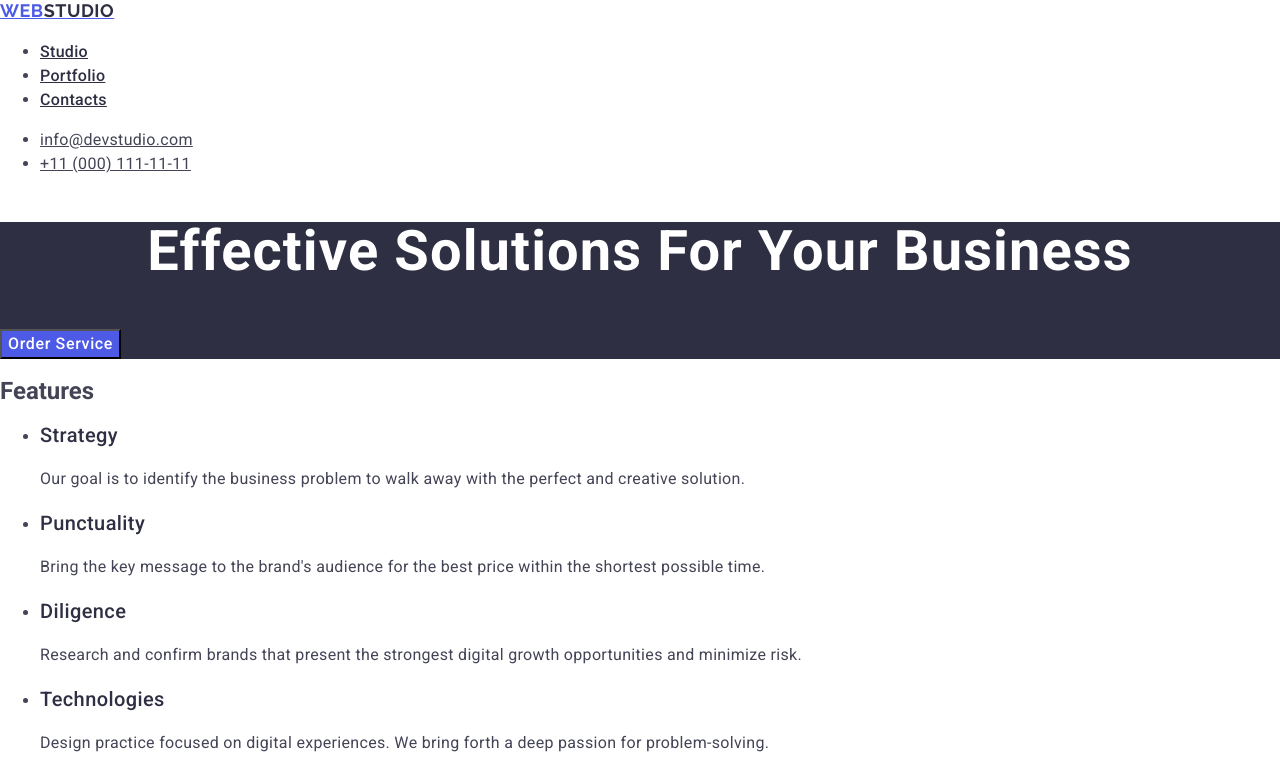
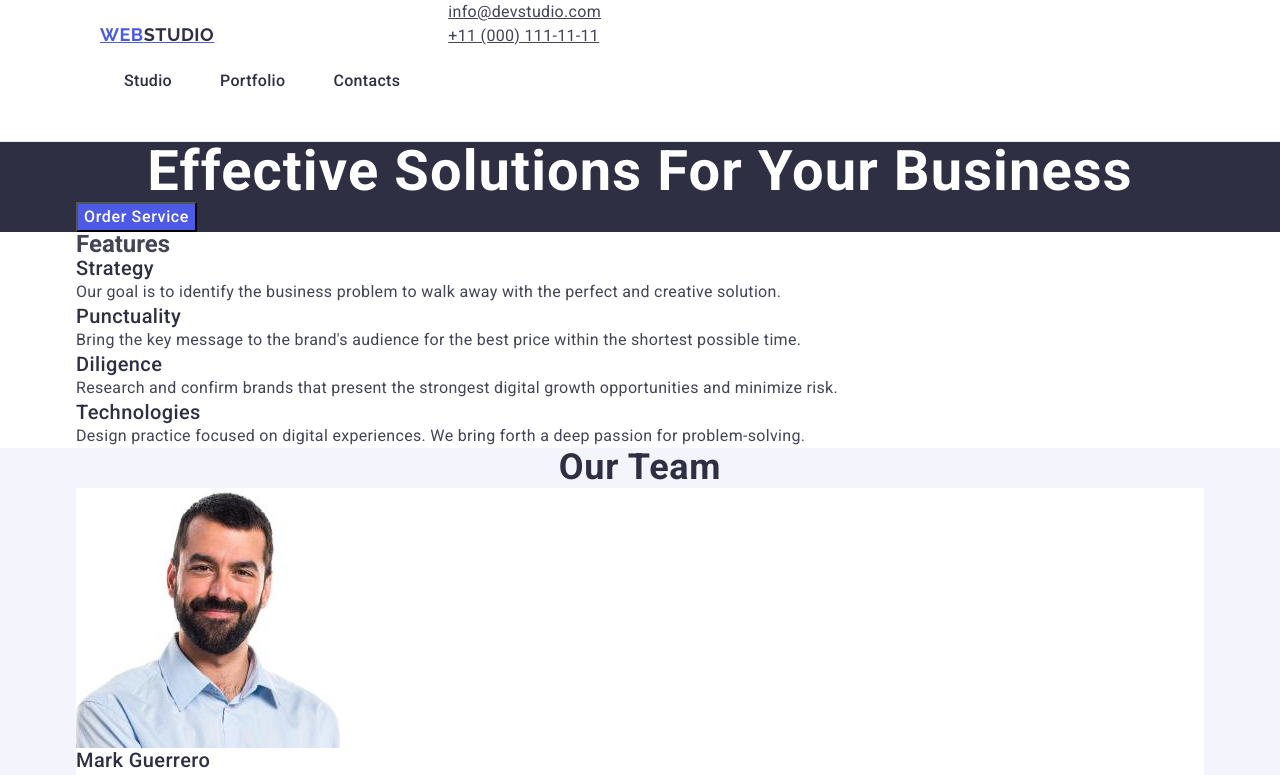
Before and after one commit to damiopaul/goit-markup-hw-03, a plain HTML site: page index.html in a window 1280 px wide. Shown: the top 775 px of the page. Drawn offline with nearby package versions, Linux system fonts and the light colour scheme.

Commit message:
first changes

```diff
--- a/css/styles.css
+++ b/css/styles.css
@@ -1,3 +1,22 @@
+h1,
+h2,
+h3,
+h4,
+h5,
+h6,
+p {
+    margin-top: 0;
+    margin-bottom: 0;
+}
+img {
+    display: block;
+}
+ul {
+    list-style: none;
+    margin-top: 0;
+    margin-bottom: 0;
+    padding-left: 0;
+}
 
 body {
     font-family: "Roboto", sans-serif;
@@ -7,6 +26,35 @@ body {
     line-height: 24px;
     letter-spacing: 2%;
     background-color: #FFFFFF;
+}
+.container {
+    width: 1158px;
+    padding: 0 15px;
+    margin: 0 auto;
+}
+.page-header {
+    border-bottom: 1px solid #e7e9fc;
+}
+
+.page-header .container {
+    display: flex;
+}
+.link, .menu {
+    text-decoration: none;
+    display: block;
+    padding: 24px 24px;
+
+}
+
+
+a {
+    display: block;
+}
+.navigation {
+    display: flex;
+}
+.contact {
+    display: flex;
 }
 .logo {
     font-family: "Raleway", sans-serif;
@@ -25,6 +73,7 @@ body {
     font-weight: 500;
     letter-spacing: 0.02em;
     color: #2e2f42;
+    padding:
 }
 .link:hover,
 .link:focus {
--- a/index.html
+++ b/index.html
@@ -14,8 +14,9 @@
         <link rel="stylesheet" href="./css/styles.css">
   </head>
   <body>
-    <header>
-      <nav>
+    <header class="page-header">
+      <div class="container">
+        <nav class="menu">
           <a href="./index.html" class="logo">Web<span class="sub-logo">Studio</span></a>
           <ul class="navigation">
             <li>
@@ -30,7 +31,7 @@
           </ul>
         </nav>
         <address class="contact-list">
-        <ul>
+          <ul class="address-menu">
             <li>
               <a href="mailto:info@devstudio.com" class="contact">info@devstudio.com</a>
             </li>
@@ -39,14 +40,20 @@
             </li>
           </ul>
         </address>
+      </div>
+
     </header>
     <main>
       <section class="hero-section">
+        <div class="container">
           <h1 class="section-title">Effective Solutions for Your Business</h1>
           <button type="button" class="order-button">Order Service</button>
+        </div>
+
       </section>
 
       <section>
+        <div class="container">
           <h2>Features</h2>
           <ul>
             <li>
@@ -78,8 +85,11 @@
               </p>
             </li>
           </ul>
+        </div>
+
       </section>
       <section class="our-team-section">
+        <div class="container">
           <h2 class="section-title">Our Team</h2>
           <ul>
             <li class="image-background">
@@ -93,77 +103,67 @@
               <p class="description">Frontend Developer</p>
             </li>
             <li class="image-background">
-            <img src="./images/camila.jpg" alt="Camila Garcia" width="264"  />
+              <img src="./images/camila.jpg" alt="Camila Garcia" width="264" />
               <h3 class="list-title">Camila Garcia</h3>
               <p class="description">Marketing</p>
             </li>
             <li class="image-background">
-            <img src="./images/daniel.jpg" alt="Daniel Wilson" width="264"  />
+              <img src="./images/daniel.jpg" alt="Daniel Wilson" width="264" />
               <h3 class="list-title">Daniel Wilson</h3>
               <p class="description">UI Designer</p>
             </li>
           </ul>
+        </div>
+
       </section>
       <section>
+        <div class="container">
           <h2 class="section-title">Our Portfolio</h2>
           <ul>
             <li>
-            <img
-            src="./images/bankapp.jpg"
-            alt="Banking App"
-            width="360">
+              <img src="./images/bankapp.jpg" alt="Banking App" width="360">
               <h3 class="list-title">Banking App</h3>
               <p class="description">App</p>
             </li>
             <li>
-            <img
-            src="./images/cashlesspayment.jpg"
-            alt="Cashless Payment"
-            width="360">
+              <img src="./images/cashlesspayment.jpg" alt="Cashless Payment" width="360">
               <h3 class="list-title">Cashless Payment</h3>
               <p class="description">Marketing</p>
             </li>
             <li>
-            <img
-            src="./images/meditationapp.jpg"
-            alt="Meditaion App"
-            width="360">
+              <img src="./images/meditationapp.jpg" alt="Meditaion App" width="360">
               <h3 class="list-title">Meditation App</h3>
               <p class="description">App</p>
             </li>
             <li>
-            <img
-            src="./images/taxiservice.jpg"
-            alt="Taxi Service"
-            width="360">
+              <img src="./images/taxiservice.jpg" alt="Taxi Service" width="360">
               <h3 class="list-title">Taxi Service</h3>
               <p class="description">Marketing</p>
             </li>
             <li>
-            <img
-            src="./images/screenillustrations.jpg"
-            alt="Screen Illustrations"
-            width="360">
+              <img src="./images/screenillustrations.jpg" alt="Screen Illustrations" width="360">
               <h3 class="list-title">Screen Illustrations</h3>
               <p class="description">Design</p>
             </li>
             <li>
-            <img
-            src="./images/onlinecourses.jpg"
-            alt="Online Courses"
-            width="360">
+              <img src="./images/onlinecourses.jpg" alt="Online Courses" width="360">
               <h3 class="list-title">Online Courses</h3>
               <p class="description">Marketing</p>
             </li>
           </ul>
+        </div>
+
       </section>
     </main>
     <footer class="hero-section">
+      <div class="container">
         <a href="./index.html" class="logo">Web<span class="footer-sub-logo">Studio</span></a>
         <p class="footer-description description">
           Increase the flow of customers and sales for your business with digital
           marketing & growth solutions.
         </p>
+      </div>
+
     </footer>
   </body>
 </html>
```
Lines whose indentation alone changed are shown as unchanged.
